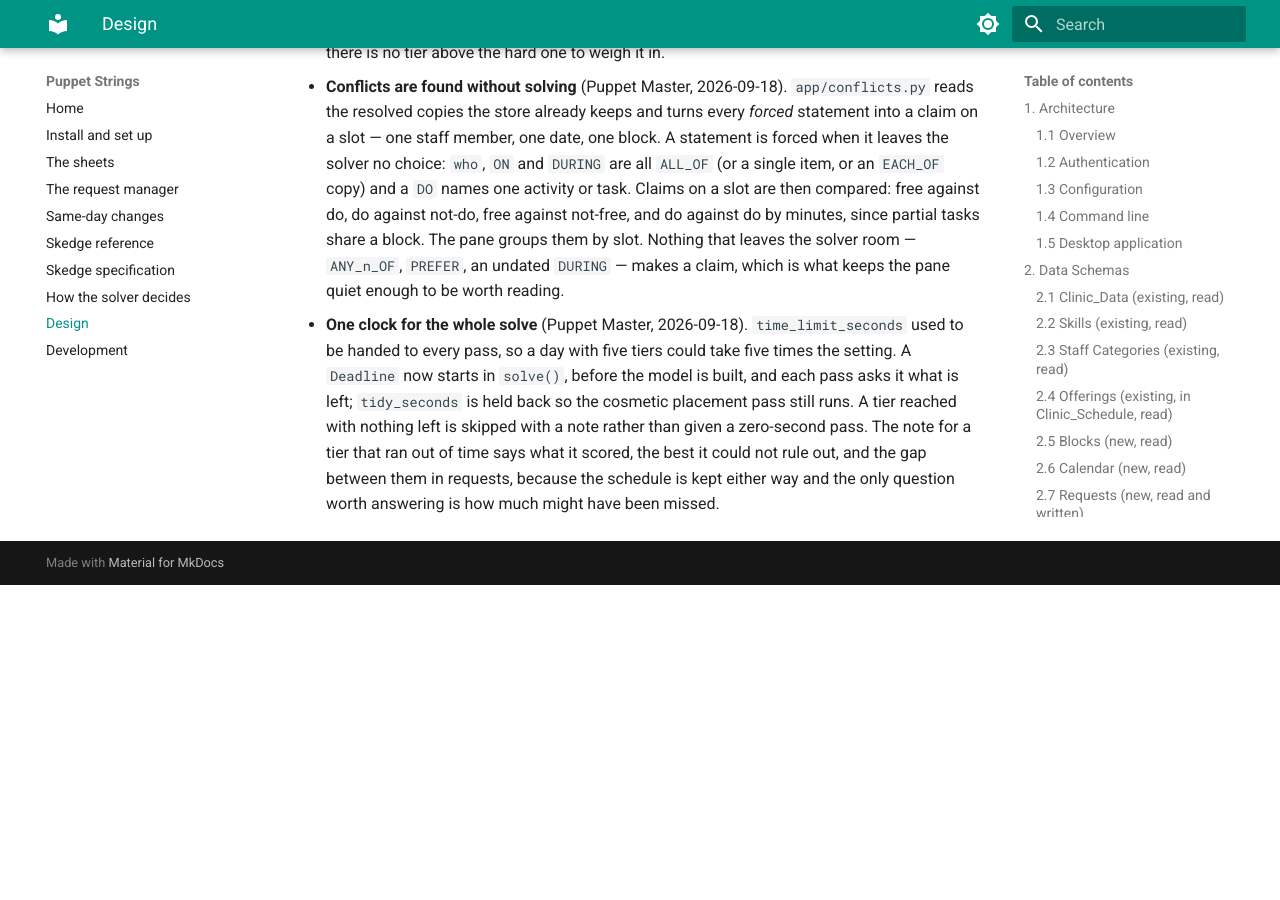
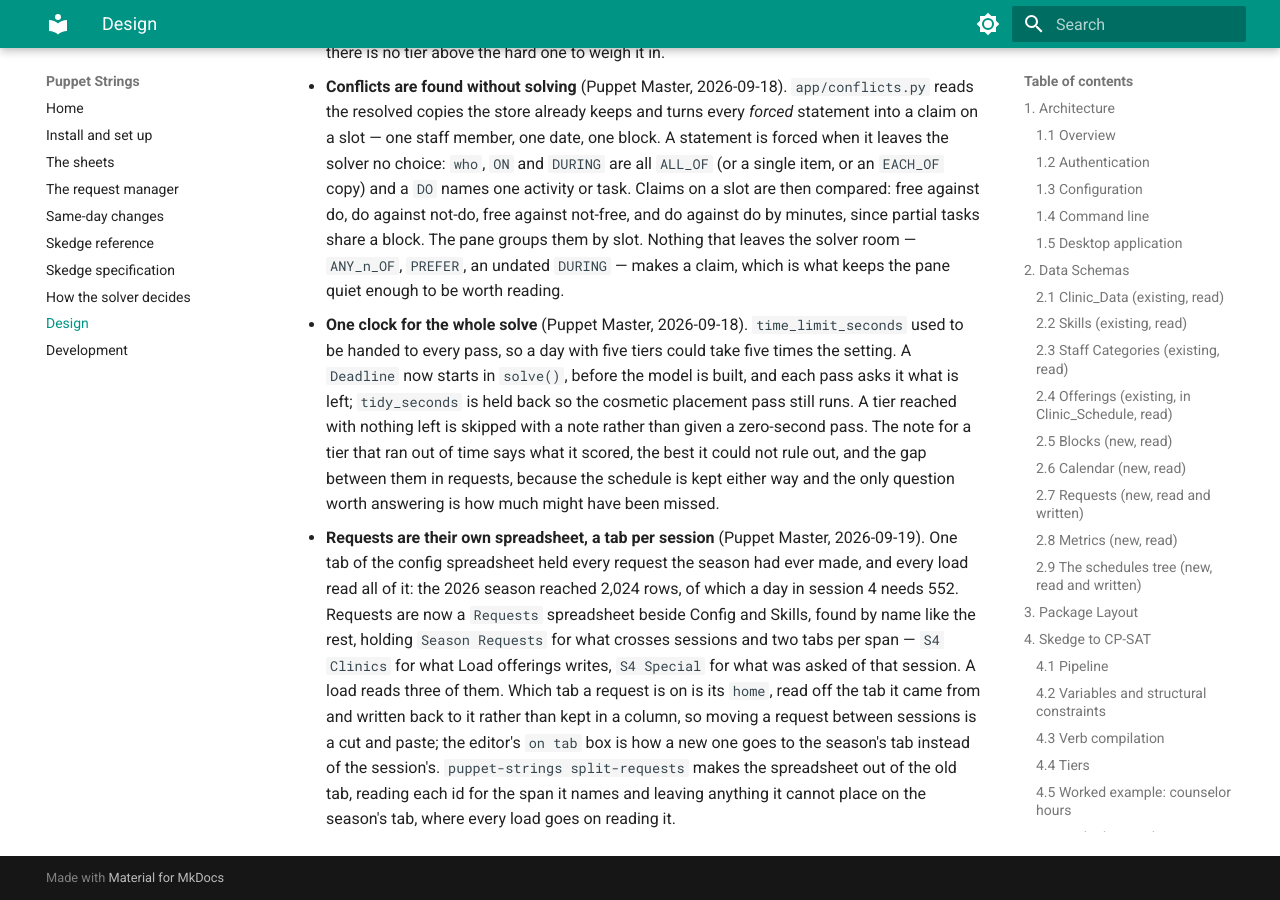
Before and after one commit to Dylan-Puppet-Master/Puppet-Strings, an MkDocs documentation site: the page built from docs/technical-outline.md, in a window 1280 px wide and 900 px high, scrolled down 24000 px. Built offline with MkDocs 1.6.1 and Material for MkDocs 9.7.7, drawn with Linux system fonts in a browser that asks for light colours; before the commit the page ends 24585 px from its top, so only the background shows below that.

Commit message:
Record the requests split in the decision log
Co-Authored-By: Claude Opus 5 <noreply@anthropic.com>
Claude-Session: https://claude.ai/code/session_01BMXyBpjHxvTvQbzR8LFg3z

```diff
--- a/docs/technical-outline.md
+++ b/docs/technical-outline.md
@@ -735,3 +735,15 @@ Recorded so the outline matches the code.
   pass. The note for a tier that ran out of time says what it scored, the best it could not
   rule out, and the gap between them in requests, because the schedule is kept either way
   and the only question worth answering is how much might have been missed.
+- **Requests are their own spreadsheet, a tab per session** (Puppet Master, 2026-09-19).
+  One tab of the config spreadsheet held every request the season had ever made, and every
+  load read all of it: the 2026 season reached 2,024 rows, of which a day in session 4
+  needs 552. Requests are now a `Requests` spreadsheet beside Config and Skills, found by
+  name like the rest, holding `Season Requests` for what crosses sessions and two tabs per
+  span — `S4 Clinics` for what Load offerings writes, `S4 Special` for what was asked of
+  that session. A load reads three of them. Which tab a request is on is its `home`, read
+  off the tab it came from and written back to it rather than kept in a column, so moving
+  a request between sessions is a cut and paste; the editor's `on tab` box is how a new one
+  goes to the season's tab instead of the session's. `puppet-strings split-requests` makes
+  the spreadsheet out of the old tab, reading each id for the span it names and leaving
+  anything it cannot place on the season's tab, where every load goes on reading it.
```
